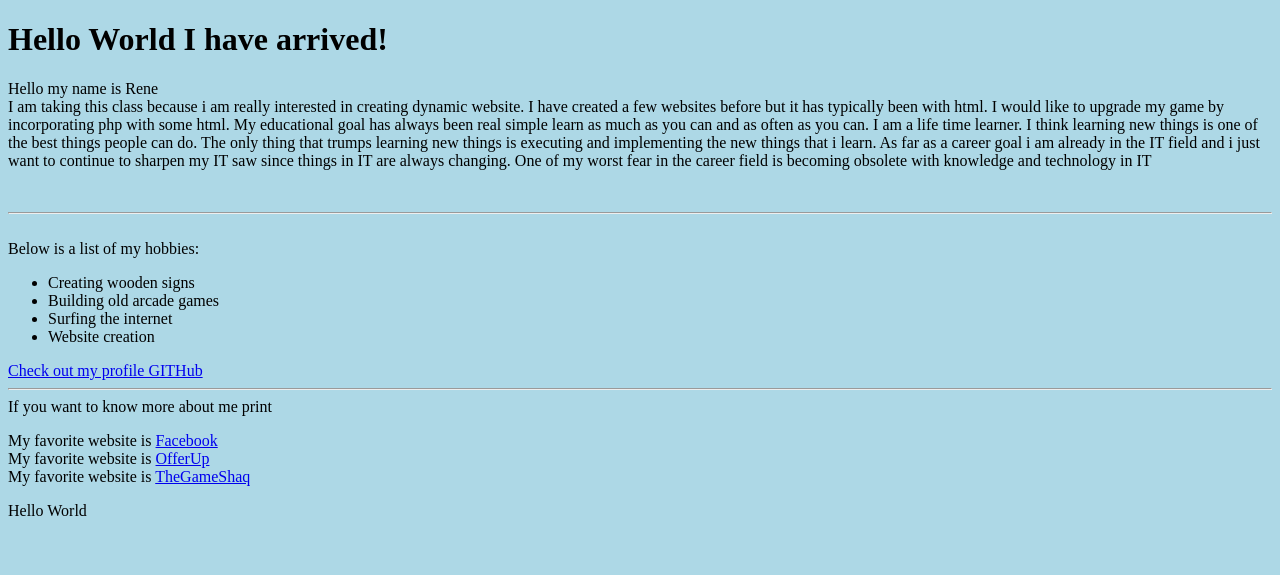
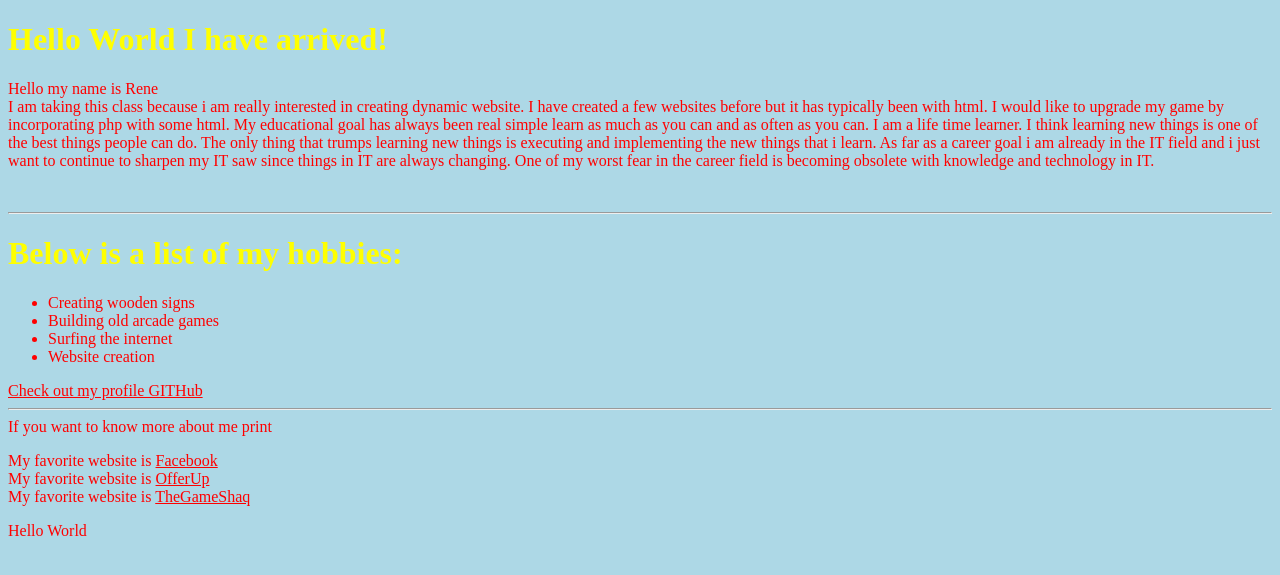
Before and after one commit to jedeyejed00/TheGameShaq, a PHP site: page /ClassWork/lab1.php in a window 1280 px wide. Shown: the top 575 px of the page. Run offline with PHP 8.4, Linux system fonts and the light colour scheme.

Commit message:
added perios

```diff
--- a/ClassWork/lab1.php
+++ b/ClassWork/lab1.php
@@ -1,9 +1,13 @@
 <!DOCTYPE html>
 <html>
     <head><style type="text/css">
-                body {
-                      background-color: lightblue;
-                     }
+                body { background-color: lightblue;}
+                body {color: red;}
+                p {font-family: "Times New Roman", Times, serif;}
+                a {color: hotpink;}
+                a:link {color: red;}
+                a:visited {color: green;}
+                h1 {color: yellow;}
           </style>
 
 
@@ -20,10 +24,10 @@
             The only thing that trumps learning new things is executing and implementing the new things that i learn.
             As far as a career goal i am already in the IT field and i just want to continue to sharpen my IT saw
             since things in IT are always changing.  One of my worst fear in the career field is becoming obsolete
-            with knowledge and technology in IT </p>
+            with knowledge and technology in IT. </p>
             <br>
-            <hr><br>
-            Below is a list of my hobbies:
+            <hr>
+           <h1> Below is a list of my hobbies:</h1>
             <ul>
                 <li>Creating wooden signs</li>
                 <li>Building old arcade games</li>
```
